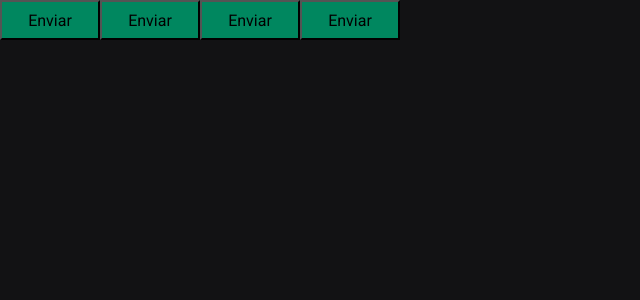
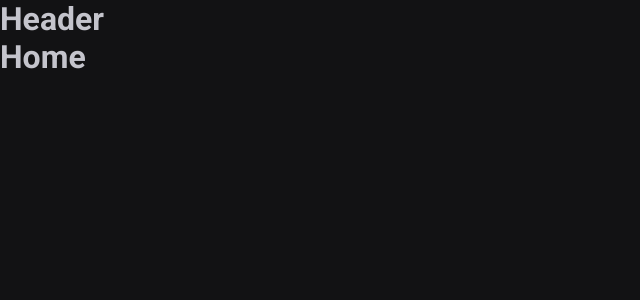
Before and after one commit to arthurrios/ignite-timer, a React (Vite) app: page / in a window 1280 px wide. Shown: the top 300 px of the page, without its empty margins (0-640 px from the left). Built offline with nearby package versions, Linux system fonts and the light colour scheme.

Commit message:
feat: add router

```diff
--- a/package.json
+++ b/package.json
@@ -12,9 +12,11 @@
   "dependencies": {
     "react": "^18.2.0",
     "react-dom": "^18.2.0",
+    "react-router-dom": "^6.22.0",
     "styled-components": "^6.1.8"
   },
   "devDependencies": {
+    "@rocketseat/eslint-config": "^2.2.2",
     "@types/react": "^18.2.55",
     "@types/react-dom": "^18.2.19",
     "@types/styled-components": "^5.1.34",
--- a/src/App.tsx
+++ b/src/App.tsx
@@ -1,19 +1,16 @@
-import { ThemeProvider } from "styled-components";
-import { Button } from "./components/Button";
+import { ThemeProvider } from 'styled-components'
 
-import { defaultTheme } from "./styles/themes/default";
-import { GlobalStyle } from "./styles/global";
+import { defaultTheme } from './styles/themes/default'
+import { GlobalStyle } from './styles/global'
+import { RouterProvider } from 'react-router-dom'
+import { router } from './Router'
 
 export function App() {
   return (
     <>
       <ThemeProvider theme={defaultTheme}>
-        <Button variant="primary"/>
-        <Button variant="secondary"/>
-        <Button variant="danger"/>
-        <Button variant="success"/>
-
-        <GlobalStyle/>
+        <RouterProvider router={router} />
+        <GlobalStyle />
       </ThemeProvider>
     </>
   )
--- /dev/null
+++ b/src/Router.tsx
@@ -0,0 +1,15 @@
+import { createBrowserRouter } from 'react-router-dom'
+import { Home } from './pages/Home'
+import { History } from './pages/History'
+import { DefaultLayout } from './layouts/DefaultLayout'
+
+export const router = createBrowserRouter([
+  {
+    path: '/',
+    element: <DefaultLayout />,
+    children: [
+      { path: '/', element: <Home /> },
+      { path: '/history', element: <History /> },
+    ],
+  },
+])
--- /dev/null
+++ b/src/components/Header.tsx
@@ -0,0 +1,3 @@
+export function Header() {
+  return <h1>Header</h1>
+}
--- /dev/null
+++ b/src/layouts/DefaultLayout.tsx
@@ -0,0 +1,11 @@
+import { Outlet } from 'react-router-dom'
+import { Header } from '../components/Header'
+
+export function DefaultLayout() {
+  return (
+    <div>
+      <Header />
+      <Outlet />
+    </div>
+  )
+}
--- /dev/null
+++ b/src/pages/History.tsx
@@ -0,0 +1,3 @@
+export function History() {
+  return <h1>History</h1>
+}
--- /dev/null
+++ b/src/pages/Home.tsx
@@ -0,0 +1,3 @@
+export function Home() {
+  return <h1>Home</h1>
+}
```
Also changed, not shown: src/components/Button.styles.ts (+6 -4 lines), src/components/Button.tsx (+3 -5 lines), .eslintrc.cjs (deleted), .eslintrc.json (added), src/@types/styles.d.ts (line endings or trailing spaces), 1 other file (tests, documents, lock files or other folders).
